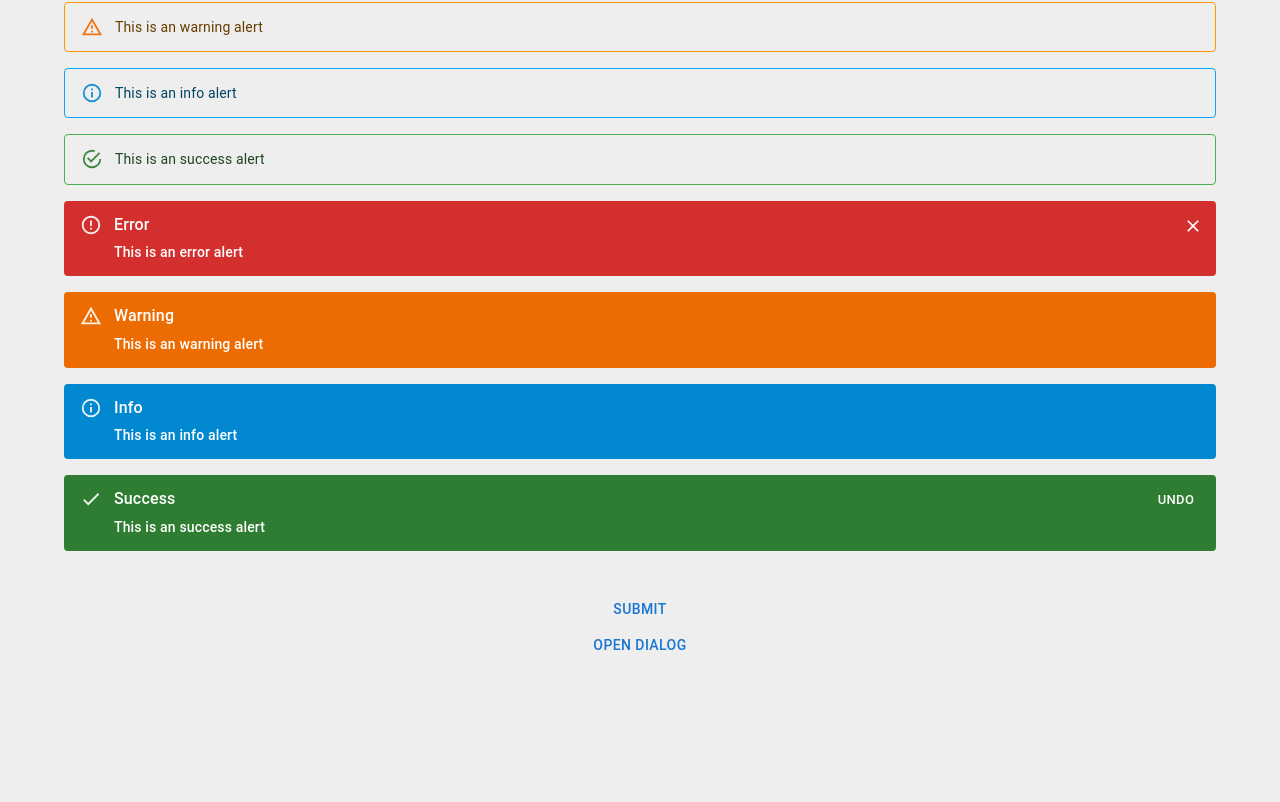
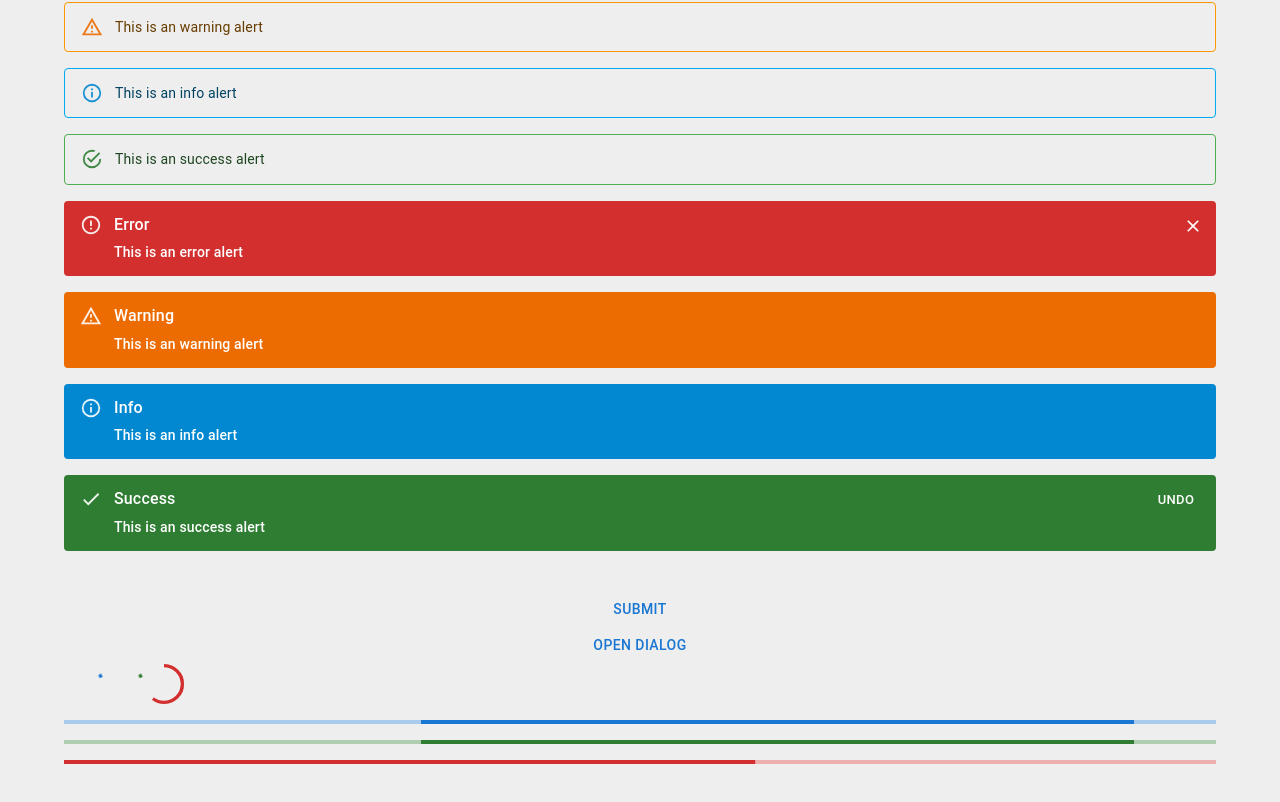
Before and after one commit to ralphsulit/material-ui-tutorial, a React (Create React App) app: page / in a window 1280 px wide. Shown: the part 6467-7269 px from the top of the page. Before the commit the page ends 7195 px from the top, so only its background shows below. Built offline with nearby package versions, Linux system fonts and the light colour scheme.

Commit message:
feat: added MuiProgress component (Progress Component)

```diff
--- a/src/App.tsx
+++ b/src/App.tsx
@@ -30,6 +30,7 @@ import { MuiTable } from './components/MuiTable';
 import { MuiAlert } from './components/MuiAlert';
 import { MuiSnackbar } from './components/MuiSnackbar';
 import { MuiDialog } from './components/MuiDialog';
+import { MuiProgress } from './components/MuiProgress';
 
 function App() {
   return (
@@ -116,6 +117,9 @@ function App() {
 
         {/* Dialog Component */}
         <MuiDialog />
+
+        {/* Progress Component */}
+        <MuiProgress />
       </Stack>
     </div>
   );
--- /dev/null
+++ b/src/components/MuiProgress.tsx
@@ -0,0 +1,17 @@
+import { Stack, CircularProgress, LinearProgress } from '@mui/material';
+
+export const MuiProgress = () => {
+  return (
+    <Stack spacing={2}>
+      <Stack direction='row'>
+        <CircularProgress />
+        <CircularProgress color='success' />
+        <CircularProgress color='error' variant='determinate' value={60} />
+      </Stack>
+
+      <LinearProgress />
+      <LinearProgress color='success' />
+      <LinearProgress color='error' variant='determinate' value={60} />
+    </Stack>
+  )
+}
```
